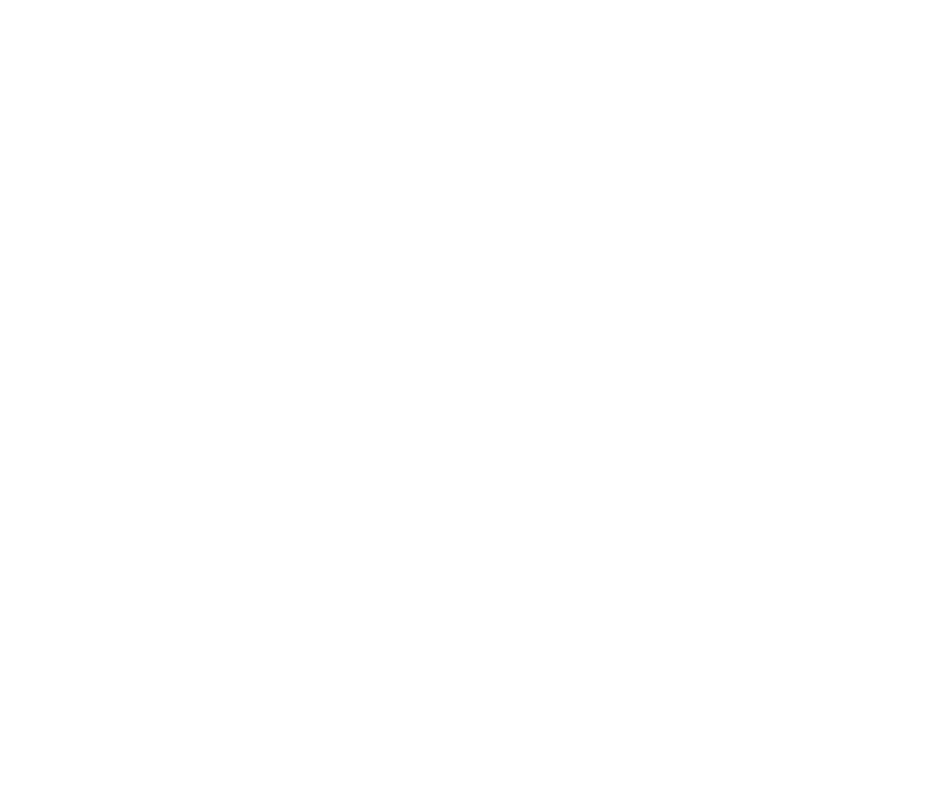
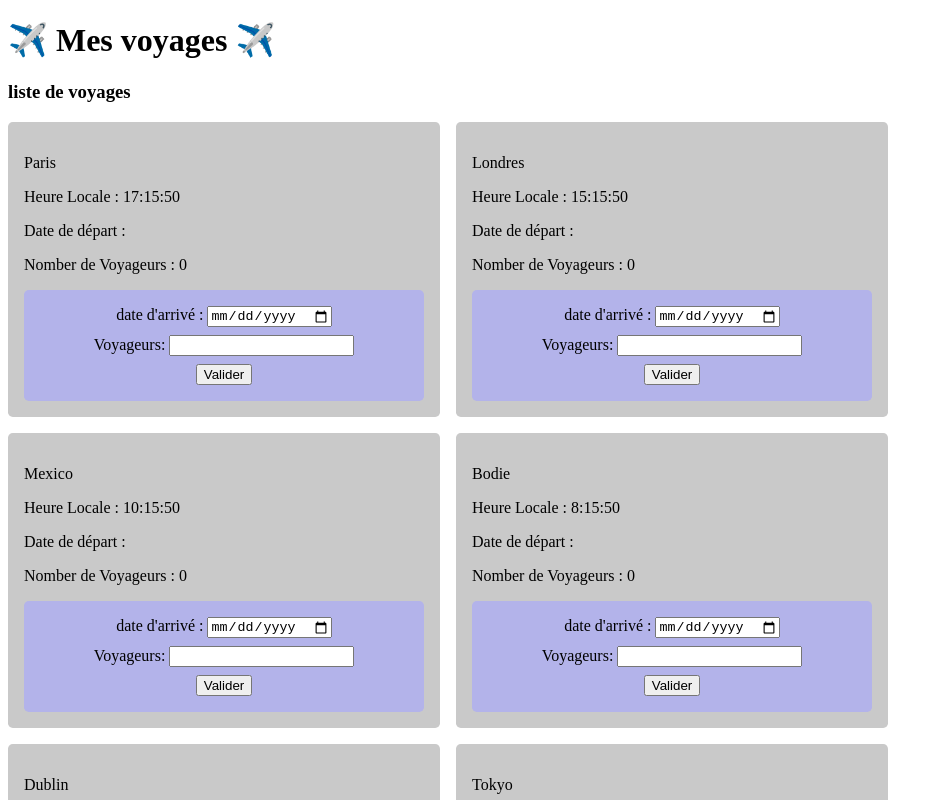
Before and after one commit to LaurentMag/cda-mvvm-react-exercice, a React (Create React App) app: page / in a window 1280 px wide. Shown: the top 800 px of the page, without its empty margins (0-943 px from the left). Built offline with nearby package versions, Linux system fonts and the light colour scheme.

Commit message:
second commit

```diff
--- a/src/App.js
+++ b/src/App.js
@@ -1,7 +1,14 @@
+import {VoyageModel} from "./model/VoyageModel";
+
 const {Fragment} = require("react");
 
 function App() {
-  return <Fragment></Fragment>;
+  return (
+    <Fragment>
+      <h1>✈️ Mes voyages ✈️</h1>
+      <VoyageModel />
+    </Fragment>
+  );
 }
 
 export default App;
--- a/src/css/main.css
+++ b/src/css/main.css
@@ -1 +1,22 @@
-/*# sourceMappingURL=main.css.map */
+.voyage-container {
+  display: flex;
+  flex-wrap: wrap;
+  gap: 1rem;
+}
+
+.voyage-unit {
+  padding: 1rem;
+  border-radius: 0.3rem;
+  background-color: rgb(201, 201, 201);
+  min-width: 25rem;
+}
+
+.form {
+  display: flex;
+  align-items: center;
+  flex-direction: column;
+  gap: 0.5rem;
+  padding: 1rem;
+  border-radius: 0.3rem;
+  background-color: rgb(179, 179, 234);
+}/*# sourceMappingURL=main.css.map */
--- a/src/css/main.scss
+++ b/src/css/main.scss
@@ -0,0 +1,22 @@
+.voyage-container {
+  display: flex;
+  flex-wrap: wrap;
+  gap: 1rem;
+}
+
+.voyage-unit {
+  padding: 1rem;
+  border-radius: 0.3rem;
+  background-color: rgb(201, 201, 201);
+  min-width: 25rem;
+}
+
+.form {
+  display: flex;
+  align-items: center;
+  flex-direction: column;
+  gap: 0.5rem;
+  padding: 1rem;
+  border-radius: 0.3rem;
+  background-color: rgb(179, 179, 234);
+}
--- /dev/null
+++ b/src/model/VoyageModel.jsx
@@ -0,0 +1,22 @@
+import React, {Fragment} from "react";
+import {ListeVoyages} from "../view/ListeVoyages";
+import {VoyageViewModel} from "../vueModel/VoyageViewModel";
+
+export const VoyageModel = () => {
+  const viewModel = VoyageViewModel();
+
+  const updateInfo = (id, info) => {
+    viewModel.updateDestination(id, info);
+  };
+
+  return (
+    <Fragment>
+      <h3>liste de voyages</h3>
+      <ListeVoyages
+        destination={viewModel.destination}
+        startClock={viewModel.setTime}
+        update={updateInfo}
+      />
+    </Fragment>
+  );
+};
--- /dev/null
+++ b/src/view/ListeVoyages.jsx
@@ -0,0 +1,38 @@
+import React, {Fragment, useState} from "react";
+import {Voyage} from "./Voyage";
+
+//new Date().toISOString().split('T')[0]
+
+export const ListeVoyages = (props) => {
+  const [sorted, setSorted] = useState(props.destination);
+
+  const compare = (a, b) => {
+    return a.date - b.date;
+  };
+
+  const sortDestinations = () => {
+    setSorted(props.destination.sort(compare));
+  };
+
+  const submitInfos = (id, info) => {
+    sortDestinations();
+    console.log(sorted);
+    props.update(id, info);
+  };
+
+  return (
+    <section className="voyage-container">
+      {props.destination &&
+        props.destination.map((dest, index) => {
+          return (
+            <Voyage
+              key={index}
+              destinationObj={dest}
+              clock={props.startClock}
+              submit={submitInfos}
+            />
+          );
+        })}
+    </section>
+  );
+};
--- /dev/null
+++ b/src/view/Voyage.jsx
@@ -0,0 +1,68 @@
+import React, {useEffect, useState} from "react";
+
+export const Voyage = (props) => {
+  const [clock, setClock] = useState();
+  const [info, setInfo] = useState({date: "", nombre: ""});
+
+  const createClock = () => {
+    let time = props.clock(props.destinationObj.timeZone);
+    setClock(time);
+  };
+
+  useEffect(() => {
+    //setInterval(createClock, 1000);
+    createClock();
+  }, []);
+
+  const handleOnChange = (e) => {
+    e.preventDefault();
+    const input = e.target;
+
+    setInfo((prev) => {
+      return {
+        ...prev,
+        [input.name]: input.value,
+      };
+    });
+  };
+
+  const submitInfos = (e) => {
+    e.preventDefault();
+    props.submit(props.destinationObj.id, info);
+  };
+
+  return (
+    <section className="voyage-unit">
+      <div>
+        <p>{props.destinationObj.ville}</p>
+        <p>Heure Locale : {clock}</p>
+        <p>Date de départ : {props.destinationObj.date}</p>
+        <p>Nomber de Voyageurs : {props.destinationObj.nombre}</p>
+      </div>
+
+      <form
+        className="form"
+        onSubmit={submitInfos}>
+        <div>
+          <label htmlFor="dateID">date d'arrivé : </label>
+          <input
+            id="dateID"
+            type="date"
+            name="date"
+            onChange={handleOnChange}
+          />
+        </div>
+        <div>
+          <label htmlFor="dateID">Voyageurs: </label>
+          <input
+            id="nombreID"
+            type="number"
+            name="nombre"
+            onChange={handleOnChange}
+          />
+        </div>
+        <button>Valider</button>
+      </form>
+    </section>
+  );
+};
--- /dev/null
+++ b/src/vueModel/VoyageViewModel.jsx
@@ -0,0 +1,67 @@
+import React, {useState} from "react";
+
+// Londres, Pekin, Mexico, Oulan, Bodie, Dublin, Tokyo
+
+export const VoyageViewModel = () => {
+  const [destination, setDestination] = useState([
+    {id: 0, ville: "Paris", timeZone: "1", date: "", nombre: 0},
+    {id: 1, ville: "Londres", timeZone: "-1", date: "", nombre: 0},
+    {id: 2, ville: "Mexico", timeZone: "-6", date: "", nombre: 0},
+    {id: 3, ville: "Bodie", timeZone: "-8", date: "", nombre: 0},
+    {id: 4, ville: "Dublin", timeZone: "-1", date: "", nombre: 0},
+    {id: 5, ville: "Tokyo", timeZone: "9", date: "", nombre: 0},
+    {id: 6, ville: "Athenes", timeZone: "2", date: "", nombre: 0},
+    {id: 7, ville: "Vientiane", timeZone: "7", date: "", nombre: 0},
+  ]);
+
+  const [clockID, setClockID] = useState();
+
+  const setTime = (timeZone) => {
+    let time;
+
+    let value;
+    if (timeZone !== "") {
+      value = timeZone;
+    } else {
+      return;
+    }
+    let change_time = new Date();
+
+    if (timeZone < 0) {
+      change_time.setHours(change_time.getHours() - Math.abs(value));
+    } else {
+      change_time.setHours(change_time.getHours() + value);
+    }
+
+    let hours = change_time.getHours();
+    let minutes = change_time.getMinutes();
+    let seconds = change_time.getSeconds();
+    if (minutes < 10) {
+      minutes = "0" + minutes;
+    }
+    if (seconds < 10) {
+      seconds = "0" + seconds;
+    }
+
+    time = hours + ":" + minutes + ":" + seconds;
+
+    return time;
+  };
+
+  const updateDestination = (id, info) => {
+    setDestination((prev) => {
+      return prev.map((dest) => {
+        if (dest.id === id) {
+          return {
+            ...dest,
+            ...info,
+          };
+        } else {
+          return dest;
+        }
+      });
+    });
+  };
+
+  return {destination, setTime, updateDestination};
+};
```
Also changed, not shown: src/vueModel/ListeVoyages.jsx (deleted, +0 -7 lines), 1 other file (tests, documents, lock files or other folders).
